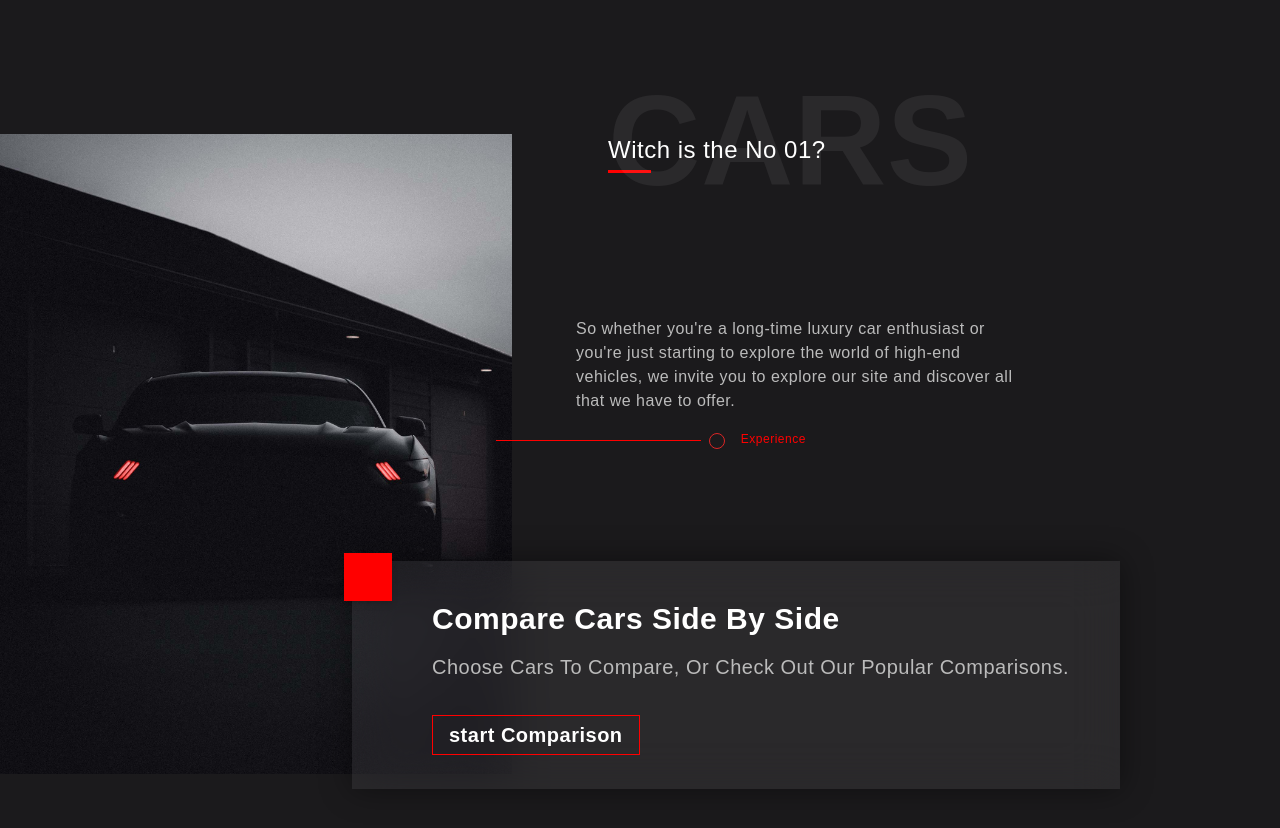
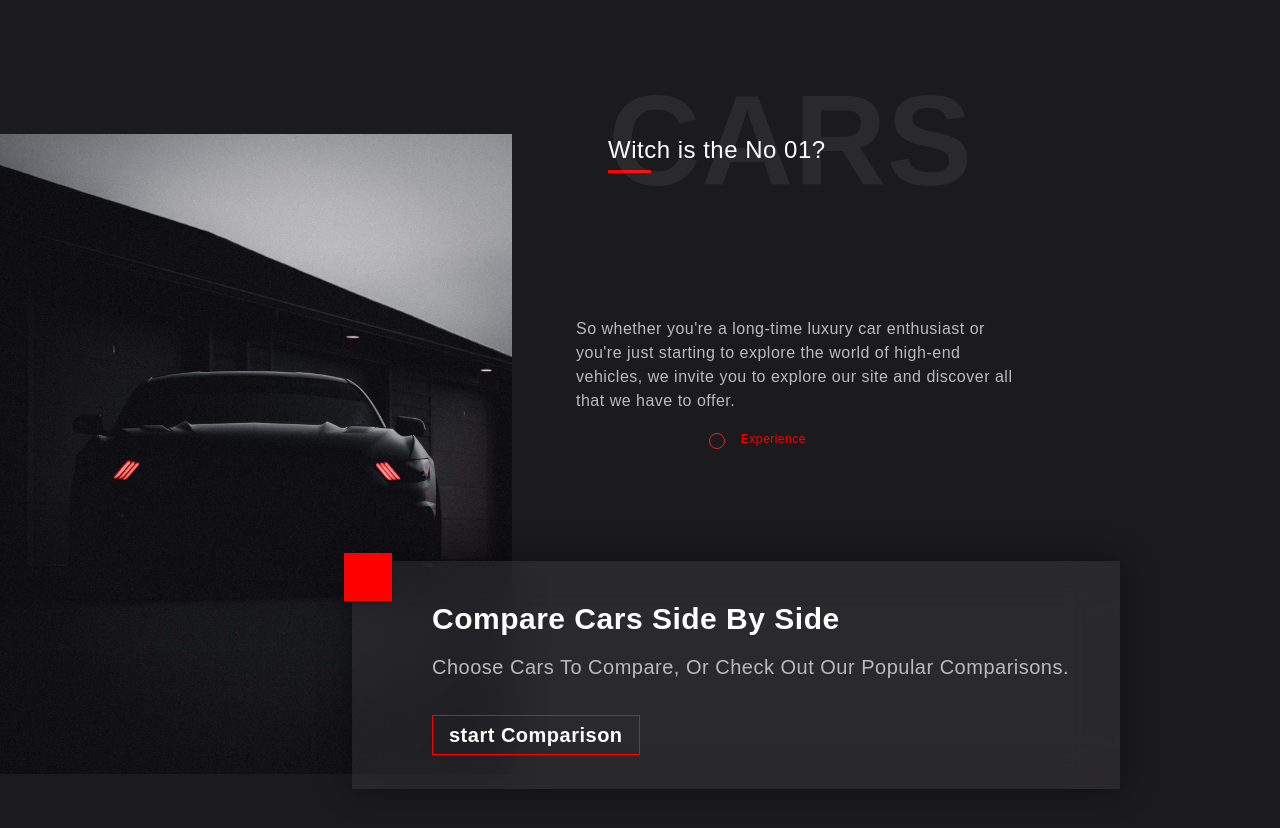
Before and after one commit to joel-kalema/luxury-cars, a Next.js app: page / in a window 1280 px wide. Shown: the part 4520-5348 px from the top of the page. Built offline with nearby package versions, Linux system fonts and the light colour scheme.

Commit message:
update the design

```diff
--- a/components/cars.js
+++ b/components/cars.js
@@ -10,20 +10,20 @@ export default function Cars() {
     }, []);
 
     return (
-        <div className="py-10 md:py-28 relative flex flex-col md:flex-row">
+        <div className="py-40 md:py-28 relative flex flex-col md:flex-row">
             <div className='mb-[-15rem] md:top-[0rem] w-2/5 z-0' data-aos="fade-up" data-aos-duration="1000">
-                <img src='/car.jpg' alt='car' className='z-0' data-aos="fade-up" data-aos-duration="1000"/>
+                <img src='/car.jpg' alt='car' className='z-0'/>
             </div>
-            <div className='z-40 w-3/5 ml-[1rem] md:ml-[-10rem]'>
+            <div className='z-40 w-[90%] md:w-3/5 ml-[1.5rem] md:ml-[-10rem]'>
                 <div className="mx-auto w-4/6 md:w-2/6 mb-28">
                     <h1 className="text-sm md:text-2xl">Witch is the No 01?</h1>
                     <div className="w-1/6 h-[0.2rem] bg-[red] mt-1"></div>
                     <h1 className="text-[#fff1] text-6xl md:text-9xl font-bold mt-[-3rem] md:mt-[-6rem]">CARS</h1>
                 </div>
-                <div className="w-4/5 my-20 ml-[9rem]">
-                    <p className="px-20" data-aos="fade-up" data-aos-duration="1000">So whether you're a long-time luxury car enthusiast or you're just starting to explore the world of high-end vehicles, we invite you to explore our site and discover all that we have to offer.</p>
+                <div className="w-5/5 md:w-4/5 my-20 ml-16 md:ml-[9rem]">
+                    <p className="px-2 md:px-20" data-aos="fade-up" data-aos-duration="1000">So whether you're a long-time luxury car enthusiast or you're just starting to explore the world of high-end vehicles, we invite you to explore our site and discover all that we have to offer.</p>
                     <div className="flex items-center mt-4">
-                        <div className="w-2/6 h-[0.07rem] bg-[red] mt-1 mr-2"></div>
+                        <div className="w-2/6 h-[0.07rem] mt-1 mr-2 liner2"></div>
                         <div className="w-[1rem] h-[1rem] mt-1 border-[0.05rem] rounded-full border-solid border-red-600"></div>
                         <p className="text-xs text-[red] ml-4">Experience</p>
                     </div>
@@ -31,8 +31,8 @@ export default function Cars() {
                 <div className='mt-28 exp backdrop-blur-xl bg-[#fff1] py-10 relative shadow' data-aos="fade-up" data-aos-duration="1000">
                     <div className='w-[3rem] h-[3rem] bg-[red] absolute top-[-.5rem] left-[-.5rem] drop-shadow-md'></div>
                     <div className='ml-20'>
-                        <h1 className='text-3xl font-bold'>Compare Cars Side By Side</h1>
-                        <p className='text-xl mt-4 mb-10'>Choose Cars To Compare, Or Check Out Our Popular Comparisons.</p>
+                        <h1 className='text-xl md:text-3xl font-bold'>Compare Cars Side By Side</h1>
+                        <p className='text-xs md:text-xl mt-4 mb-10'>Choose Cars To Compare, Or Check Out Our Popular Comparisons.</p>
                         <Link href='/paths/comparesion' className='text-[red] view text-xl font-semibold py-2 px-4'>start Comparison</Link>
                     </div>
                 </div>
```
